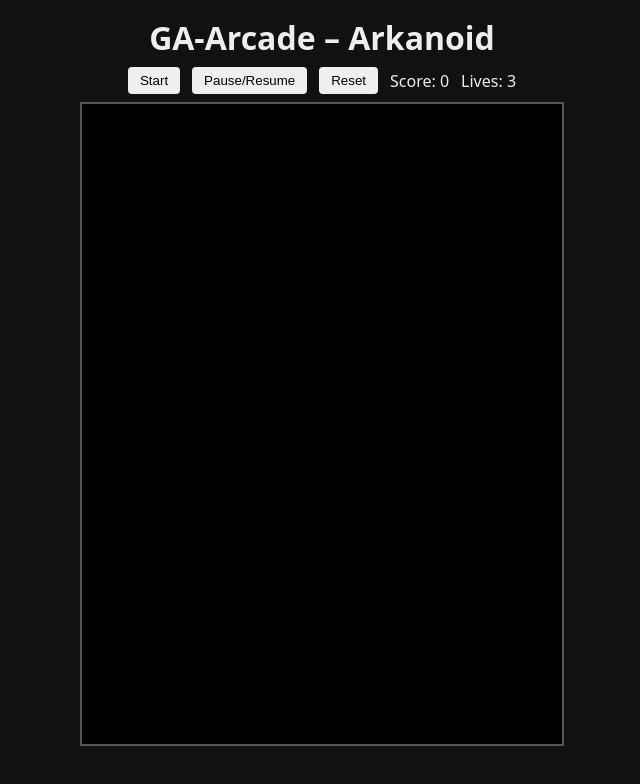
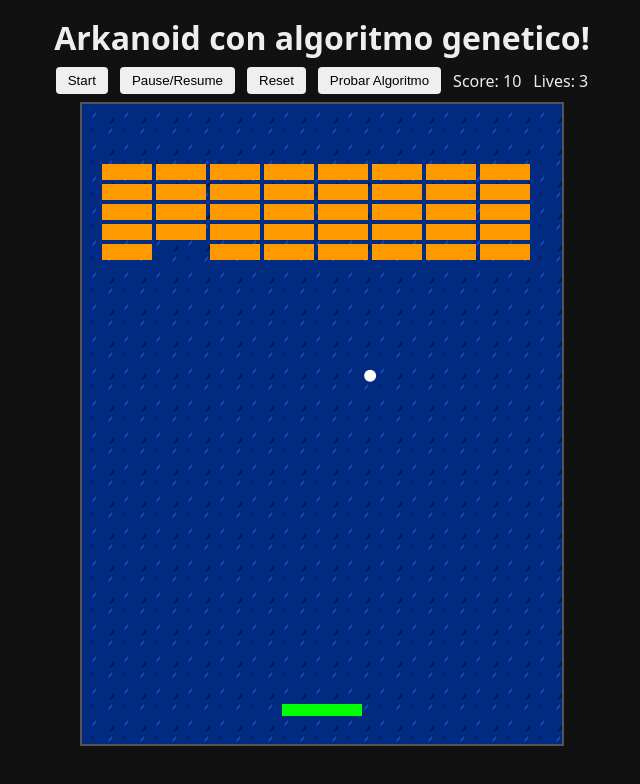
Before and after one commit to Motykiewicz/Proyecto-2.-Algoritmos-Geneticos-Arcade, a plain HTML site: page index.html in a window 1280 px wide. Both pictures are taken after a click on the button "Start". Shown: the whole page, without its empty margins (318-958 px from the left). Drawn offline with Linux system fonts and the light colour scheme.

Commit message:
Refactor game logic and UI for genetic algorithm
Renamed variables to Spanish, added support for automatic gameplay using a genetic algorithm, and improved game controls with a new 'Probar Algoritmo' button. Enhanced background rendering, adjusted paddle and ball mechanics, and updated index.html to reflect new features and script paths.

```diff
--- a/game.js
+++ b/game.js
@@ -1,32 +1,41 @@
-// ==========================
-// Referencias globales
-// ==========================
+// las referencias globales
 const canvas = document.getElementById("gameCanvas");
 const ctx = canvas.getContext("2d");
 
 console.log("game.js cargado, canvas:", canvas);
 
-// FPS objetivo ~60, pero usamos requestAnimationFrame
+// FPS objetivo alrededor de 60, pero usamos requestAnimationFrame
 const MAX_DT = 1 / 30;
+let backgroundPattern = null
 
-// Paddle
-const paddle = {
+
+juegoAutomatico = false;
+populationSize = 100;
+N_Generations = 1000;
+MutationRate = 0.05;
+Max_steps = 100;
+bricksRotos = 0;
+//individuo = [h1,h2,h3,h4,h5,h6] // hace falta definir los valores a evaluar
+// por ejemplo h1 = distancia entre el centro de la barra y la bola en x
+// y h2 puede ser la velocidad de la bola en y
+// barra
+const barra = {
     width: 80,
     height: 12,
     x: 0,
     y: 0,
-    speed: 260,
+    speed: 300,
     dir: 0
 };
 
 // Bola
-const ball = {
+const bola = {
     radius: 6,
     x: 0,
     y: 0,
     vx: 0,
     vy: 0,
-    speed: 220
+    speed: 400
 };
 
 // Ladrillos
@@ -42,18 +51,50 @@ const brickConfig = {
 
 let bricks = [];
 
-// Juego
+// estadisticas del juego
 let score = 0;
 let lives = 3;
 let gameRunning = false;
 let lastTimestamp = 0;
 
-// ==========================
-// Inicialización
-// ==========================
+// para crear el fondo (background) del juego para que se parezca al juego original
+function createBG(){
+    const off = document.createElement("canvas");
+    off.width = 32;
+    off.height = 32;
+    const figuras = off.getContext("2d");
 
+    figuras.fillStyle = "#002b80";
+    figuras.fillRect(0,0,off.width,off.height);
+
+    figuras.fillStyle = "#195ad1";
+    figuras.beginPath();
+    figuras.arc(8,8,6,0, 1.3); // pi por dos para darle la curva
+    figuras.fill();
+
+    figuras.beginPath();
+    figuras.arc(24,24,6,0,1.3);
+    figuras.fill();
+
+    figuras.fillStyle = "#00162d"
+    figuras.beginPath();
+    figuras.arc(24,8,12,0,1.3);
+    figuras.fill();
+
+    figuras.beginPath();
+    figuras.arc(8,24,4,0,1.3);
+    figuras.fill();
+
+    backgroundPattern = ctx.createPattern(off,"repeat");
+}
+
+
+
+
+// Inicializacion del juego
 function init() {
     setupEventListeners();
+    createBG();
     resetGame();
     requestAnimationFrame(gameLoop);
 }
@@ -64,26 +105,26 @@ function resetGame() {
     document.getElementById("scoreValue").textContent = score;
     document.getElementById("livesValue").textContent = lives;
 
-    resetPaddle();
-    resetBall();
+    resetBarra();
+    resetBola();
     initBricks();
     gameRunning = false;
     lastTimestamp = 0;
 }
 
-function resetPaddle() {
-    paddle.x = (canvas.width - paddle.width) / 2;
-    paddle.y = canvas.height - 40;
-    paddle.dir = 0;
+function resetBarra() {
+    barra.x = (canvas.width - barra.width) / 2;
+    barra.y = canvas.height - 40;
+    barra.dir = 0;
 }
 
-function resetBall() {
-    ball.x = canvas.width / 2;
-    ball.y = canvas.height - 60;
+function resetBola() {
+    bola.x = canvas.width / 2;
+    bola.y = canvas.height - 60;
 
     const angle = (-Math.PI / 4) + (Math.random() * Math.PI / 8);
-    ball.vx = Math.cos(angle) * ball.speed;
-    ball.vy = Math.sin(angle) * ball.speed;
+    bola.vx = Math.cos(angle) * bola.speed;
+    bola.vy = Math.sin(angle) * bola.speed;
 }
 
 function initBricks() {
@@ -103,45 +144,72 @@ function initBricks() {
     }
 }
 
-// ==========================
+
 // Entradas
-// ==========================
+let leftArrowPressed = false;
+let rightArrowPressed = false;
+const btnStart = document.getElementById("btnStart");
+const btnPause = document.getElementById("btnPause");
+const btnReset = document.getElementById("btnReset");
+const btnProbarAlgoritmo = document.getElementById("btnProbarAlgoritmo");
 
 function setupEventListeners() {
     document.addEventListener("keydown", (e) => {
         if (e.key === "ArrowLeft" || e.key === "a" || e.key === "A") {
-            paddle.dir = -1;
-        } else if (e.key === "ArrowRight" || e.key === "d" || e.key === "D") {
-            paddle.dir = 1;
+            leftArrowPressed = true;
         }
+
+        else if (e.key === "ArrowRight" || e.key === "d" || e.key === "D") {
+            rightArrowPressed = true;
+        }
+        actualizarDireccionBarra();
     });
 
     document.addEventListener("keyup", (e) => {
-        if (
-            e.key === "ArrowLeft" || e.key === "a" || e.key === "A" ||
-            e.key === "ArrowRight" || e.key === "d" || e.key === "D"
-        ) {
-            paddle.dir = 0;
+        if (e.key === "ArrowLeft" || e.key === "a" || e.key === "A") {
+            leftArrowPressed = false;
         }
+        if (e.key === "ArrowRight" || e.key === "d" || e.key === "D") {
+            rightArrowPressed = false;
+        }
+        actualizarDireccionBarra();
     });
 
-    document.getElementById("btnStart").addEventListener("click", () => {
+    btnStart.addEventListener("click", () => {
+        juegoAutomatico = false;
         gameRunning = true;
+        btnPause.disabled = false;
     });
 
-    document.getElementById("btnPause").addEventListener("click", () => {
+    btnPause.addEventListener("click", () => {
+        if (btnPause.disabled) return;
         gameRunning = !gameRunning;
     });
 
-    document.getElementById("btnReset").addEventListener("click", () => {
+    btnReset.addEventListener("click", () => {
         resetGame();
+        btnPause.disabled = true;
+    });
+
+     btnProbarAlgoritmo.addEventListener("click", () => {
+        juegoAutomatico = true;
+        gameRunning = true;
+        btnPause.disabled = false;
     });
 }
 
-// ==========================
+function actualizarDireccionBarra() {
+    if (leftArrowPressed && !rightArrowPressed) {
+        barra.dir = -1;
+    } else if (rightArrowPressed && !leftArrowPressed) {
+        barra.dir = 1;
+    } else {
+        barra.dir = 0;
+    }
+}
+
+
 // Bucle de juego
-// ==========================
-
 function gameLoop(timestamp) {
     if (!lastTimestamp) lastTimestamp = timestamp;
     let dt = (timestamp - lastTimestamp) / 1000.0;
@@ -157,75 +225,98 @@ function gameLoop(timestamp) {
     requestAnimationFrame(gameLoop);
 }
 
-// ==========================
-// Lógica
-// ==========================
 
+// Lógica del juego
 function update(dt) {
-    // Mover paddle
-    paddle.x += paddle.dir * paddle.speed * dt;
+    // Mover barra
+    if(juegoAutomatico){
+        const barracenter = barra.x + barra.width / 2;
+        const objetivoX = bola.x;
 
-    if (paddle.x < 0) paddle.x = 0;
-    if (paddle.x + paddle.width > canvas.width) {
-        paddle.x = canvas.width - paddle.width;
+        if(objetivoX < barracenter - 5){
+            barra.dir = -1;
+        }
+        else if(objetivoX > barracenter + 5){
+            barra.dir = 1;
+        }
+        else{
+            barra.dir = 0;
+        }
+    }
+
+
+    barra.x += barra.dir * barra.speed * dt;
+
+    if (barra.x < 0) barra.x = 0;
+    if (barra.x + barra.width > canvas.width) {
+        barra.x = canvas.width - barra.width;
     }
 
     // Mover bola
-    ball.x += ball.vx * dt;
-    ball.y += ball.vy * dt;
+    bola.x += bola.vx * dt;
+    bola.y += bola.vy * dt;
 
     handleCollisions();
 }
 
 function handleCollisions() {
     // Paredes laterales
-    if (ball.x - ball.radius < 0) {
-        ball.x = ball.radius;
-        ball.vx *= -1;
-    } else if (ball.x + ball.radius > canvas.width) {
-        ball.x = canvas.width - ball.radius;
-        ball.vx *= -1;
+    if (bola.x - bola.radius < 0) {
+        bola.x = bola.radius;
+        bola.vx *= -1;
+    } else if (bola.x + bola.radius > canvas.width) {
+        bola.x = canvas.width - bola.radius;
+        bola.vx *= -1;
     }
 
     // Techo
-    if (ball.y - ball.radius < 0) {
-        ball.y = ball.radius;
-        ball.vy *= -1;
+    if (bola.y - bola.radius < 0) {
+        bola.y = bola.radius;
+        bola.vy *= -1;
     }
 
     // Fondo
-    if (ball.y - ball.radius > canvas.height) {
+    if (bola.y - bola.radius > canvas.height) {
         lives--;
         document.getElementById("livesValue").textContent = lives;
 
         if (lives <= 0) {
             gameOver();
         } else {
-            resetPaddle();
-            resetBall();
+            resetBarra();
+            resetBola();
         }
         return;
     }
 
-    // Paddle
-    if (circleIntersectsRect(ball, paddle)) {
-        ball.y = paddle.y - ball.radius;
-        ball.vy *= -1;
+    // barra
+    if (circleIntersectsRect(bola, barra)) {
+        bola.y = barra.y - bola.radius;
+        bola.vy *= -1;
 
-        const hitPos = (ball.x - (paddle.x + paddle.width / 2)) / (paddle.width / 2);
-        ball.vx = hitPos * ball.speed;
+        const hitPos = (bola.x - (barra.x + barra.width / 2)) / (barra.width / 2);
+        bola.vx = hitPos * bola.speed;
     }
 
     // Ladrillos
     for (const brick of bricks) {
         if (!brick.alive) continue;
 
-        if (circleIntersectsRect(ball, brick)) {
+        if (circleIntersectsRect(bola, brick)) {
             brick.alive = false;
             score += 10;
+            bricksRotos++;
+
+            if (bricksRotos % 10 === 0) {
+                bola.speed *= 1.2;
+                const dir = Math.atan2(bola.vy, bola.vx);
+                bola.vx = Math.cos(dir) * bola.speed;
+                bola.vy = Math.sin(dir) * bola.speed;
+            }
+
             document.getElementById("scoreValue").textContent = score;
 
-            ball.vy *= -1;
+            bola.vy *= -1;
             break;
         }
     }
@@ -251,24 +342,30 @@ function clamp(v, min, max) {
 
 function gameOver() {
     gameRunning = false;
-    alert("Game Over");
+    alert("Game Over!, Tu puntuación: " + score);
     resetGame();
 }
 
-// ==========================
+
 // Dibujado
-// ==========================
+
 
 function draw() {
-    ctx.clearRect(0, 0, canvas.width, canvas.height);
+    if (backgroundPattern) {
+        ctx.fillStyle = backgroundPattern;
+        ctx.fillRect(0, 0, canvas.width, canvas.height);
+    } else {
+        ctx.fillStyle = "#000";
+        ctx.fillRect(0, 0, canvas.width, canvas.height);
+    }
 
-    // Paddle
+    // barra
     ctx.fillStyle = "#0f0";
-    ctx.fillRect(paddle.x, paddle.y, paddle.width, paddle.height);
+    ctx.fillRect(barra.x, barra.y, barra.width, barra.height);
 
     // Bola
     ctx.beginPath();
-    ctx.arc(ball.x, ball.y, ball.radius, 0, Math.PI * 2);
+    ctx.arc(bola.x, bola.y, bola.radius, 0, Math.PI * 2);
     ctx.fillStyle = "#fff";
     ctx.fill();
     ctx.closePath();
@@ -281,7 +378,6 @@ function draw() {
     }
 }
 
-// ==========================
-// Arrancar juego
-// ==========================
+
+// iniciamos el juego
 init();
--- a/index.html
+++ b/index.html
@@ -2,16 +2,17 @@
 <html lang="es">
 <head>
     <meta charset="UTF-8">
-    <title>GA-Arcade – Arkanoid GA</title>
+    <title>Arkanoid con algoritmo genetico </title>
     <link rel="stylesheet" href="style.css">
 </head>
 <body>
-    <h1>GA-Arcade – Arkanoid</h1>
+    <h1>Arkanoid con algoritmo genetico! </h1>
 
     <div id="top-panel">
         <button id="btnStart">Start</button>
-        <button id="btnPause">Pause/Resume</button>
+        <button id="btnPause" disabled>Pause/Resume</button> <!-- lo activamos despues de empezar a jugar-->
         <button id="btnReset">Reset</button>
+        <button id="btnProbarAlgoritmo">Probar Algoritmo</button>
 
         <span id="scoreLabel">
             Score: <span id="scoreValue">0</span>
@@ -25,6 +26,6 @@
     <canvas id="gameCanvas" width="480" height="640"></canvas>
 
     <!-- Cargamos el JS al final del body -->
-    <script src="js/game.js"></script>
+    <script src="game.js"></script>
 </body>
 </html>
```
Also changed, not shown: algoritmoGen.js (added).
